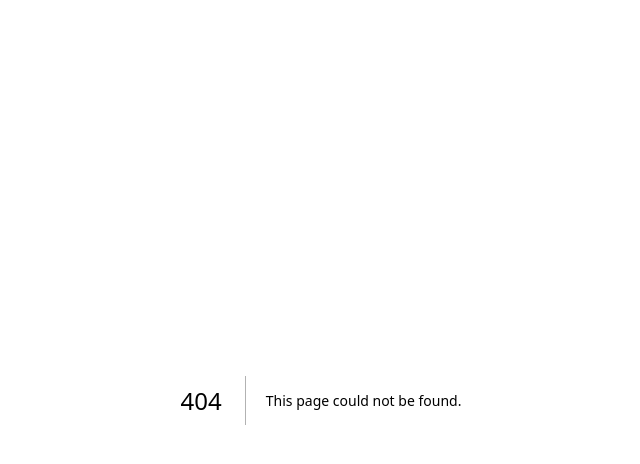
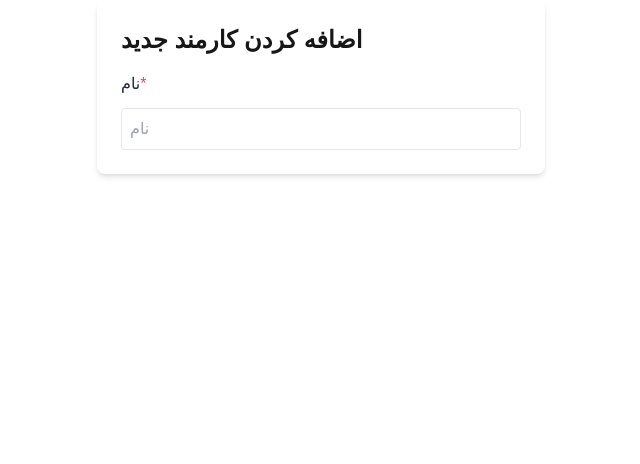
Before and after one commit to frau-azadeh/flow-user, a Next.js app: page /employee/new in a window 1280 px wide. Before the commit this address had no page. Shown: the top 464 px of the page, without its empty margins (319-959 px from the left). Built offline with nearby package versions, Linux system fonts and the light colour scheme.

Commit message:
add new form

```diff
--- /dev/null
+++ b/src/app/employee/new/page.tsx
@@ -0,0 +1,42 @@
+import { createUser } from "@/lib/api/employee";
+import { useMutation, useQueryClient } from "@tanstack/react-query";
+import { useForm } from "react-hook-form";
+
+type EmployeeForm = {
+    name: string;
+    email: string;
+    position: string;
+}
+
+export default function CreateEmployeePage(){
+    const queryClient = useQueryClient();
+    const {register, handleSubmit, reset} = useForm<EmployeeForm>();
+
+const mutation = useMutation({
+    mutationFn: createUser,
+    onSuccess: () =>{
+        queryClient.invalidateQueries({queryKey: ["employees"]});
+        reset();
+    },
+});
+
+const onSubmit = (data: EmployeeForm)=>{
+    mutation.mutate(data);
+};
+
+return(
+    <div className="p-6 max-w-md mx-auto bg-white shadow-md rounded-lg">
+        <h1 className="text-2xl font-bold mb-4">اضافه کردن کارمند جدید</h1>
+        <form className="flex flex-col gap-3" onSubmit={handleSubmit(onSubmit)}>
+            <label className="text-gray-800">نام<span className="text-red-500">*</span></label>
+            <input
+                {...register("name", {required:"لطفا نام را وارد کنید!"})}
+                type="text"
+                placeholder="نام"
+                className="border p-2 rounded"
+            />
+        </form>
+    </div>
+)
+
+}
```
